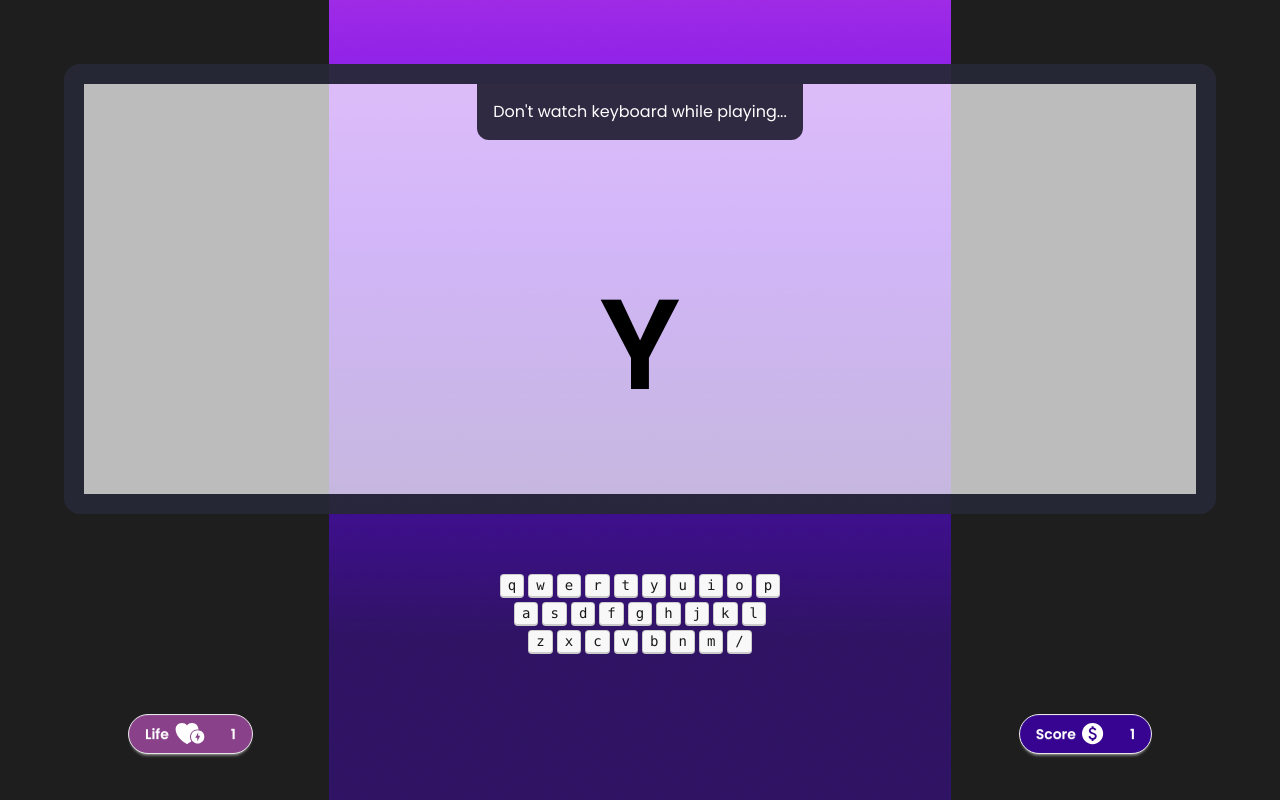
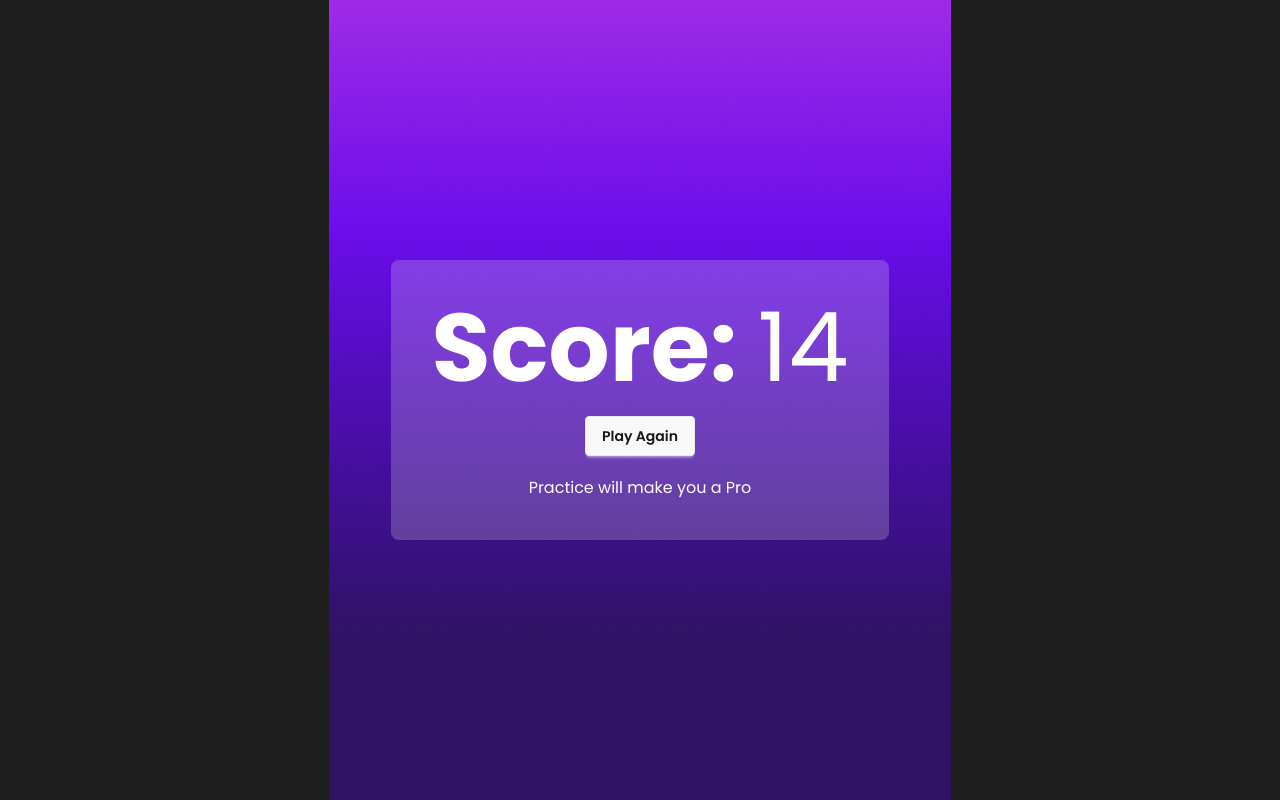
Before and after one commit to MaharobHossain/Dom-Journey-with-Alpha-Class, a plain HTML site: page index.html in a window 1280 px wide. Drawn offline with nearby package versions, Linux system fonts and the light colour scheme.

Commit message:
Added Score page

```diff
--- a/index.html
+++ b/index.html
@@ -30,7 +30,7 @@
 
 
       <!-- Play Ground section work -->
-    <section class="play-ground">
+    <section class="play-ground hidden">
 
         <div class="flex flex-col items-center gap-14 pt-16">
             <!-- screen show -->
@@ -98,8 +98,15 @@
 
     </section>
 
-    <section class="score">
-
+    <section class="score flex justify-center items-center min-h-screen">
+        <div class="text-white text-center space-y-5 bg-[#FFFFFF33] p-10 rounded-lg">
+            <h1 class="text-8xl">
+                <span class="font-bold">Score: </span>
+                <span>14</span>
+            </h1>
+            <button class="btn">Play Again</button>
+            <p>Practice will make you a Pro</p>
+        </div>
     </section>
 
 
```
